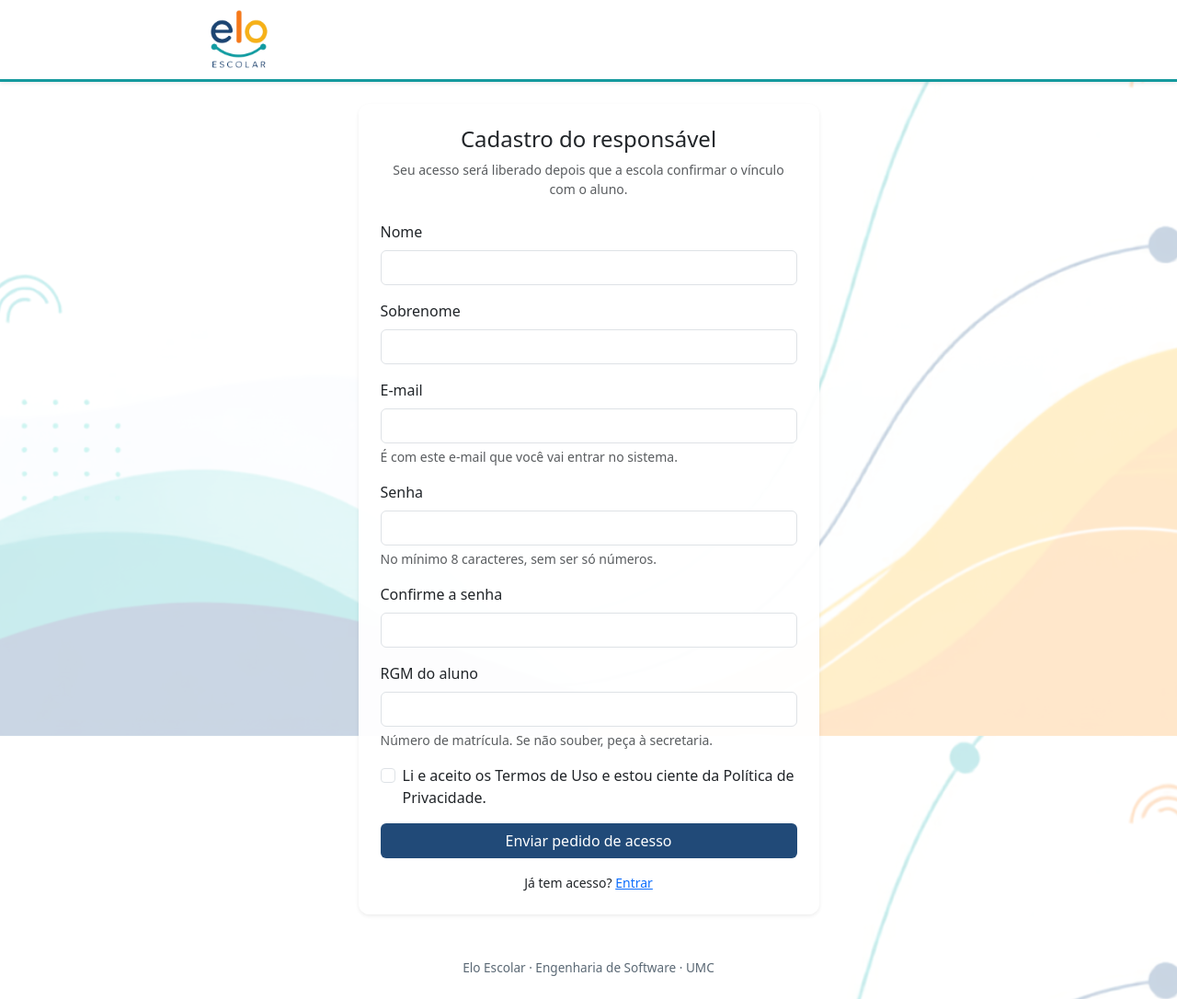
After one commit to lucasaccardo/elo-escolar-project, a Django app: page /acessos/cadastro/ in a window 1280 px wide. The commit adds this page. Shown: the whole page at 92% size. Run offline with Django 5.2, Linux system fonts and the light colour scheme.

Commit message:
Cria a tela publica de cadastro do responsavel

```diff
--- /dev/null
+++ b/acessos/forms.py
@@ -0,0 +1,74 @@
+from django import forms
+from django.contrib.auth import get_user_model
+from django.contrib.auth.password_validation import validate_password
+
+from relatorios.models import Aluno
+
+User = get_user_model()
+
+
+class CadastroResponsavelForm(forms.Form):
+    nome = forms.CharField(label='Nome', max_length=150)
+    sobrenome = forms.CharField(label='Sobrenome', max_length=150)
+    email = forms.EmailField(
+        label='E-mail',
+        help_text='É com este e-mail que você vai entrar no sistema.',
+    )
+    senha = forms.CharField(
+        label='Senha',
+        widget=forms.PasswordInput(attrs={'autocomplete': 'new-password'}),
+        help_text='No mínimo 8 caracteres, sem ser só números.',
+    )
+    confirmar_senha = forms.CharField(
+        label='Confirme a senha',
+        widget=forms.PasswordInput(attrs={'autocomplete': 'new-password'}),
+    )
+    rgm = forms.CharField(
+        label='RGM do aluno',
+        max_length=20,
+        help_text='Número de matrícula. Se não souber, peça à secretaria.',
+    )
+    aceite_termos = forms.BooleanField(
+        label='Li e aceito os Termos de Uso e estou ciente '
+              'da Política de Privacidade.',
+    )
+
+    def __init__(self, *args, **kwargs):
+        super().__init__(*args, **kwargs)
+        # Dá a aparência do Bootstrap a todos os campos de uma vez.
+        for nome_campo, campo in self.fields.items():
+            if nome_campo == 'aceite_termos':
+                campo.widget.attrs['class'] = 'form-check-input'
+            else:
+                campo.widget.attrs['class'] = 'form-control'
+
+    def clean_email(self):
+        # O e-mail vira o nome de usuário, então não pode repetir.
+        email = self.cleaned_data['email'].lower()
+        if User.objects.filter(username=email).exists():
+            raise forms.ValidationError('Este e-mail já está cadastrado.')
+        return email
+
+    def clean_rgm(self):
+        # Só confere se o RGM existe. Nunca mostra o nome da criança.
+        rgm = self.cleaned_data['rgm'].strip()
+        try:
+            self.aluno = Aluno.objects.get(rgm=rgm)
+        except Aluno.DoesNotExist:
+            raise forms.ValidationError(
+                'RGM não encontrado. Confira o número com a secretaria.'
+            )
+        return rgm
+
+    def clean(self):
+        dados = super().clean()
+        senha = dados.get('senha')
+        if senha and senha != dados.get('confirmar_senha'):
+            self.add_error('confirmar_senha', 'As senhas não conferem.')
+        elif senha:
+            # Usa as mesmas regras de senha do settings.py.
+            try:
+                validate_password(senha)
+            except forms.ValidationError as erro:
+                self.add_error('senha', erro)
+        return dados
--- /dev/null
+++ b/acessos/templates/acessos/cadastro.html
@@ -0,0 +1,55 @@
+{% extends 'relatorios/base.html' %}
+
+{% block titulo %}Cadastro do responsável - Elo Escolar{% endblock %}
+
+{% block conteudo %}
+
+<div class="row justify-content-center">
+    <div class="col-md-7">
+        <div class="card shadow-sm">
+            <div class="card-body p-4">
+
+                <h1 class="h4 mb-2 text-center">Cadastro do responsável</h1>
+                <p class="text-muted small text-center mb-4">
+                    Seu acesso será liberado depois que a escola confirmar o vínculo com o aluno.
+                </p>
+
+                <form method="post" novalidate>
+                    {% csrf_token %}
+
+                    {% for campo in form %}
+                        {% if campo.name == 'aceite_termos' %}
+                            <div class="form-check mb-3">
+                                {{ campo }}
+                                <label class="form-check-label" for="{{ campo.id_for_label }}">{{ campo.label }}</label>
+                                {% for erro in campo.errors %}
+                                    <div class="text-danger small">{{ erro }}</div>
+                                {% endfor %}
+                            </div>
+                        {% else %}
+                            <div class="mb-3">
+                                <label class="form-label" for="{{ campo.id_for_label }}">{{ campo.label }}</label>
+                                {{ campo }}
+                                {% if campo.help_text %}
+                                    <div class="form-text">{{ campo.help_text }}</div>
+                                {% endif %}
+                                {% for erro in campo.errors %}
+                                    <div class="text-danger small">{{ erro }}</div>
+                                {% endfor %}
+                            </div>
+                        {% endif %}
+                    {% endfor %}
+
+                    <button type="submit" class="btn btn-elo w-100">Enviar pedido de acesso</button>
+                </form>
+
+                <p class="text-center small mt-3 mb-0">
+                    Já tem acesso? <a href="{% url 'login' %}">Entrar</a>
+                </p>
+
+            </div>
+        </div>
+    </div>
+</div>
+
+{% endblock %}
--- /dev/null
+++ b/acessos/urls.py
@@ -0,0 +1,8 @@
+from django.urls import path
+
+from . import views
+
+urlpatterns = [
+    path('cadastro/', views.cadastro_responsavel, name='cadastro'),
+    path('cadastro/enviado/', views.cadastro_enviado, name='cadastro_enviado'),
+]
--- a/acessos/views.py
+++ b/acessos/views.py
@@ -1,3 +1,40 @@
-from django.shortcuts import render
+from django.contrib.auth import get_user_model
+from django.db import transaction
+from django.shortcuts import redirect, render
+from django.utils import timezone
 
-# Create your views here.
+from .forms import CadastroResponsavelForm
+from .models import SolicitacaoAcesso
+
+User = get_user_model()
+
+
+def cadastro_responsavel(request):
+    if request.method == 'POST':
+        form = CadastroResponsavelForm(request.POST)
+        if form.is_valid():
+            dados = form.cleaned_data
+            # Ou grava as duas coisas, ou não grava nenhuma.
+            with transaction.atomic():
+                usuario = User.objects.create_user(
+                    username=dados['email'],
+                    email=dados['email'],
+                    password=dados['senha'],
+                    first_name=dados['nome'],
+                    last_name=dados['sobrenome'],
+                    is_active=False,
+                )
+                SolicitacaoAcesso.objects.create(
+                    usuario=usuario,
+                    aluno=form.aluno,
+                    aceite_termos_em=timezone.now(),
+                )
+            return redirect('cadastro_enviado')
+    else:
+        form = CadastroResponsavelForm()
+
+    return render(request, 'acessos/cadastro.html', {'form': form})
+
+
+def cadastro_enviado(request):
+    return render(request, 'acessos/cadastro_enviado.html')
--- a/config/urls.py
+++ b/config/urls.py
@@ -4,5 +4,6 @@ from django.urls import path, include
 urlpatterns = [
     path('admin/', admin.site.urls),
     path('contas/', include('django.contrib.auth.urls')),
+    path('acessos/', include('acessos.urls')),
     path('', include('relatorios.urls')),
 ]
--- a/relatorios/templates/registration/login.html
+++ b/relatorios/templates/registration/login.html
@@ -21,7 +21,7 @@
                     {% csrf_token %}
 
                     <div class="mb-3">
-                        <label class="form-label" for="{{ form.username.id_for_label }}">Usuário</label>
+                        <label class="form-label" for="{{ form.username.id_for_label }}">Usuário ou e-mail</label>
                         {{ form.username }}
                     </div>
 
@@ -33,6 +33,10 @@
                     <button type="submit" class="btn btn-elo w-100">Entrar</button>
                 </form>
 
+                <p class="text-center small mt-3 mb-0">
+                    É responsável e ainda não tem acesso?
+                    <a href="{% url 'cadastro' %}">Cadastre-se</a>
+                </p>
             </div>
         </div>
     </div>
```
Also changed, not shown: acessos/templates/acessos/cadastro_enviado.html (added, +24 -0 lines).
